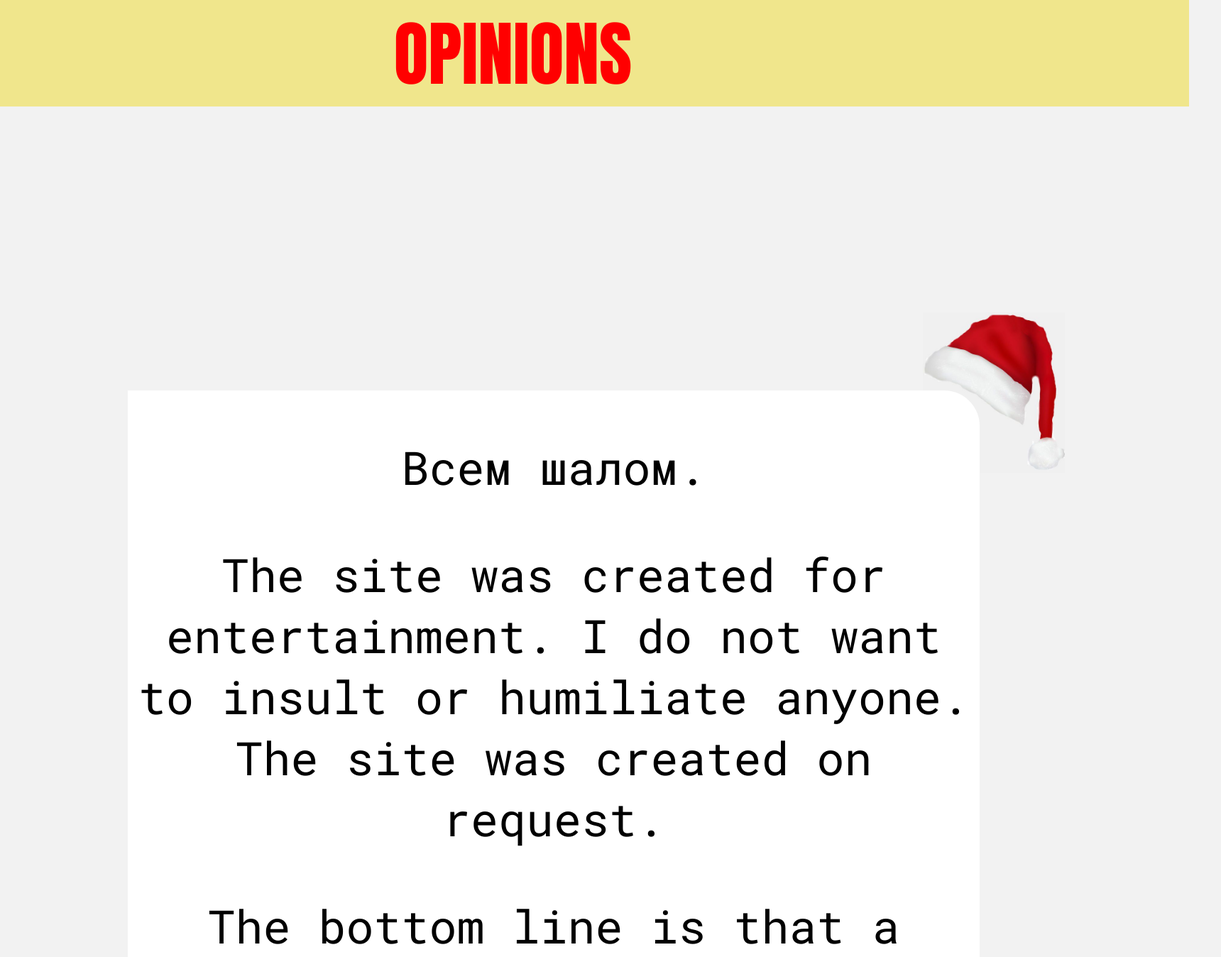
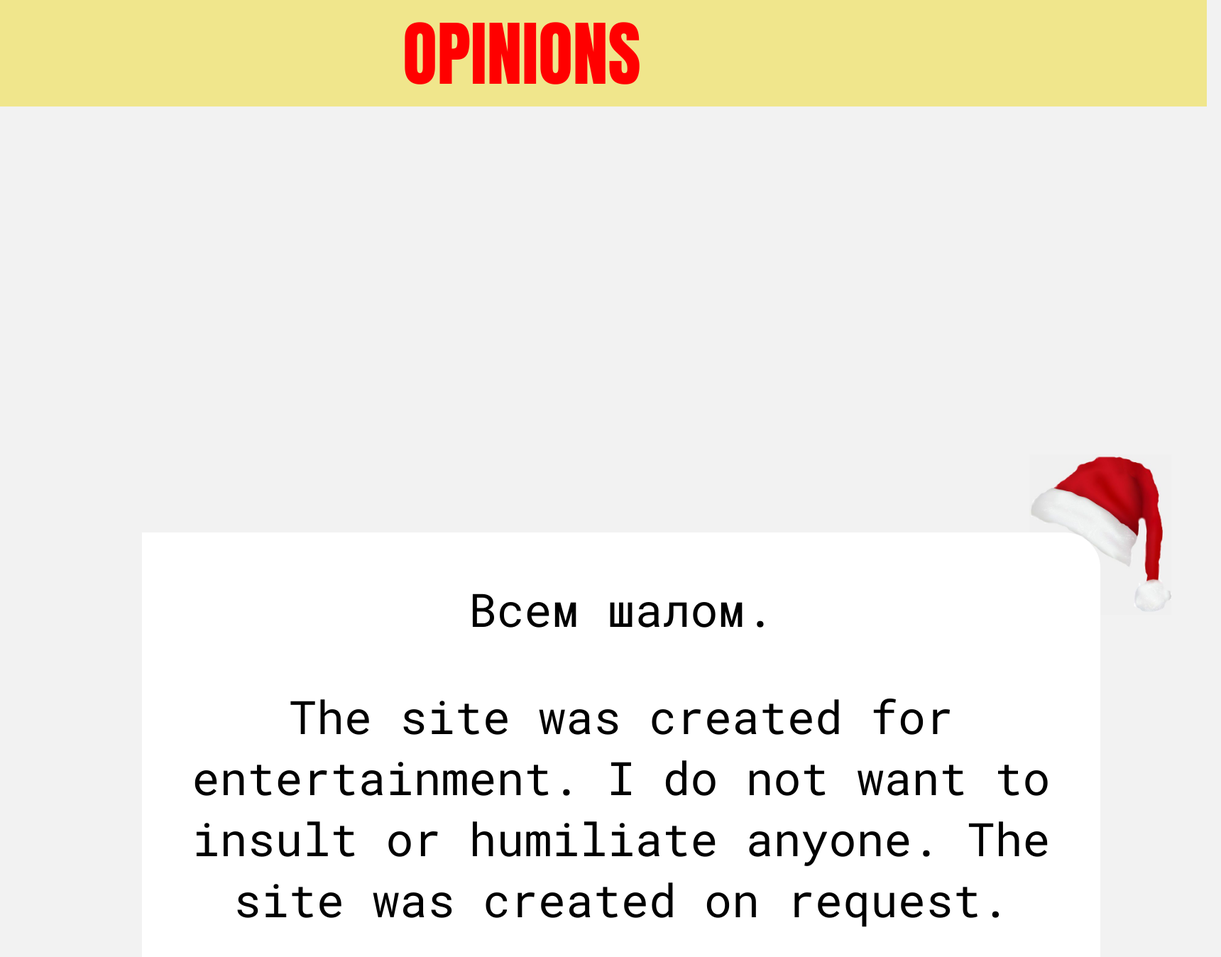
Before and after one commit to TheBitterTruthOfTheGymnasium/Bitter-Trurth-of-Gymnasium, a PHP site: page / in a window 1720 px wide. Shown: the top 1348 px of the page at 71% size. Run offline with PHP 8.4, Linux system fonts and the light colour scheme.

Commit message:
Update style.css

```diff
--- a/style.css
+++ b/style.css
@@ -32,7 +32,7 @@ background-color: #F2F2F2;
 
 .header{
     position: absolute;
-    width: 1675px;
+    width: 1700px;
     height: 150px;
     background-color:khaki;
     color: red;
@@ -43,10 +43,10 @@ background-color: #F2F2F2;
    text-align: center;
     border-top-right-radius: 50px;
     position: absolute;
-    width: 1200px;
-    top: 550px;
+    width: 1350px;
+    top: 750px;
     height: 1750px;
-    left: 180px;
+    left: 200px;
     right: 500px;
     background-color: white;
 }
@@ -58,8 +58,8 @@ p{
 .instagram{
     font-family: RobotoMono-VariableFont_wght;
     position: relative;
-    top:1988px;
-    left: 500px;
+    top:2200px;
+    left: 600px;
     font-size: 45px;
 }
 .insta{
@@ -76,8 +76,8 @@ a{
 .hat{
     position: absolute;
     z-index: 0;
-    top: 440px;
-    left: 1300px;
+    top: 640px;
+    left: 1450px;
    width: 200px;
 }
 span{
```
